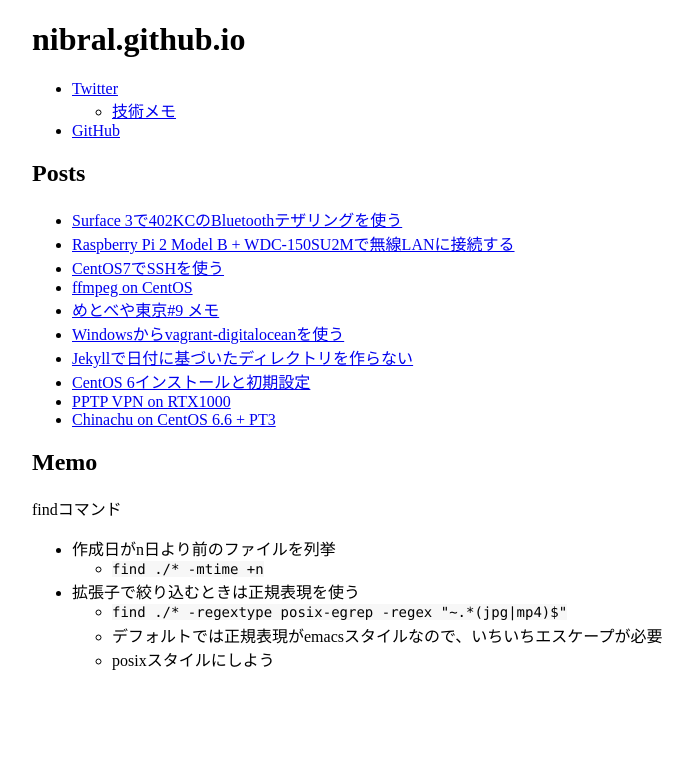
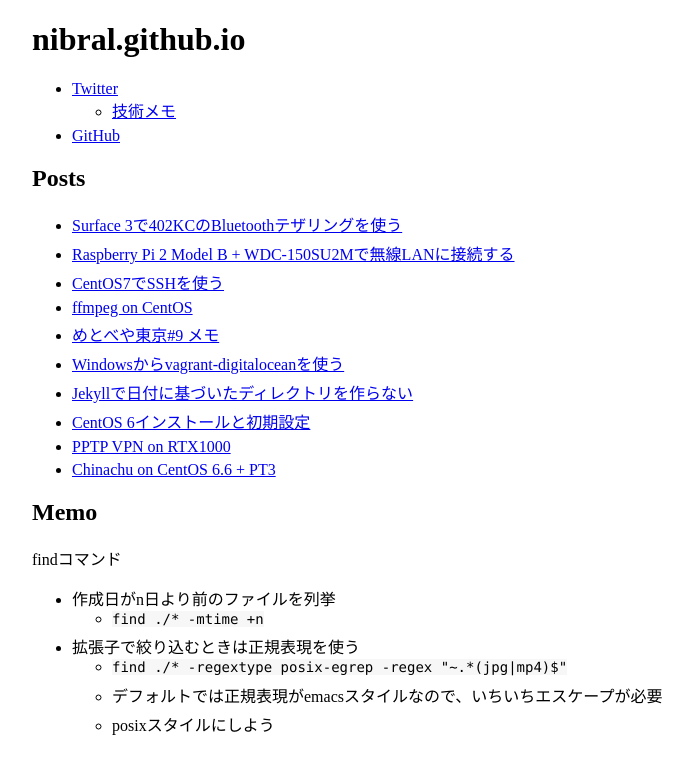
Before and after one commit to nibral/nibral.github.io, a Jekyll site: the page built from index.md, in a window 1280 px wide. Shown: the top 774 px of the page, without its empty margins (208-901 px from the left). Built offline with Jekyll 4.4.1, drawn with Linux system fonts in a browser that asks for light colours.

Commit message:
Update style.css

```diff
--- a/assets/css/style.css
+++ b/assets/css/style.css
@@ -1,6 +1,10 @@
 body {
   width: 800px;
   margin: auto;
+}
+
+li {
+  margin-bottom: 5px;
 }
 
 img {
```
